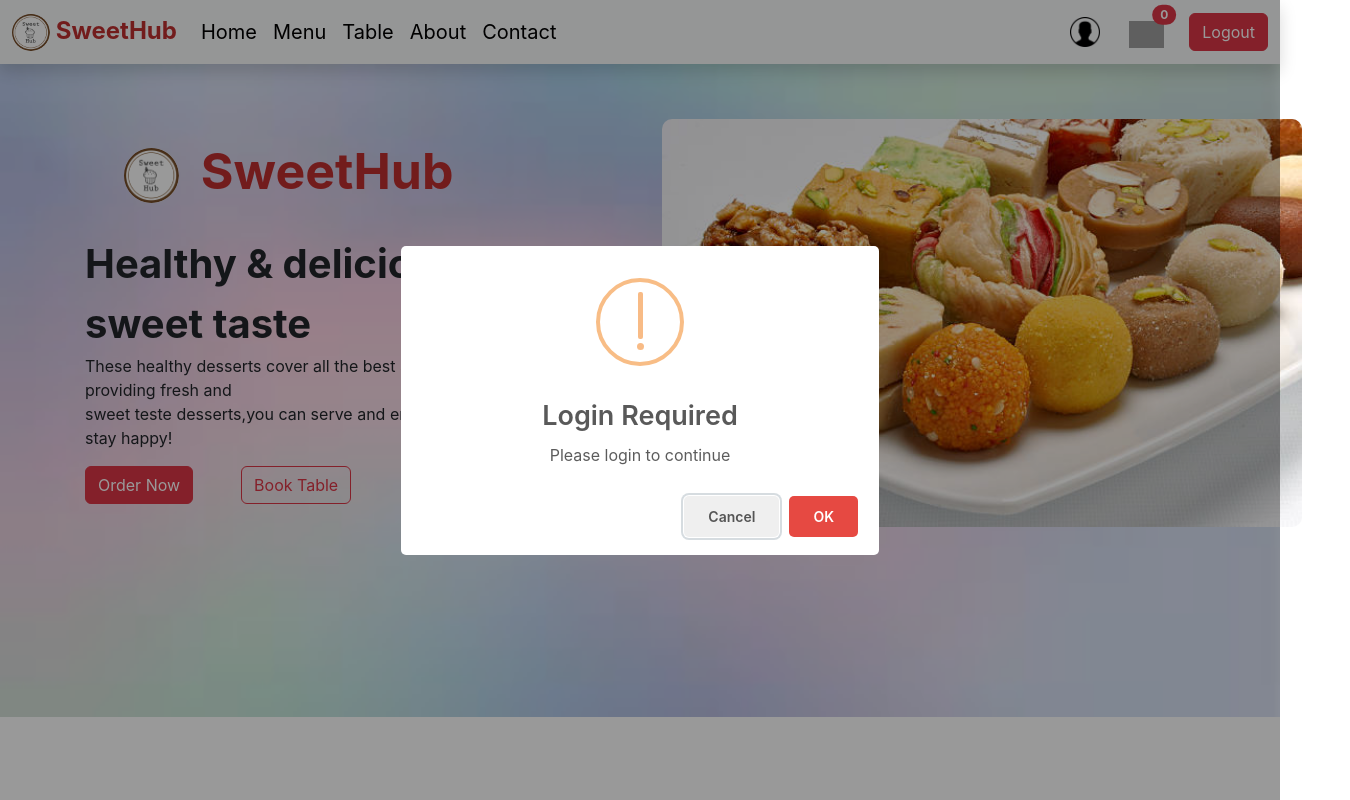
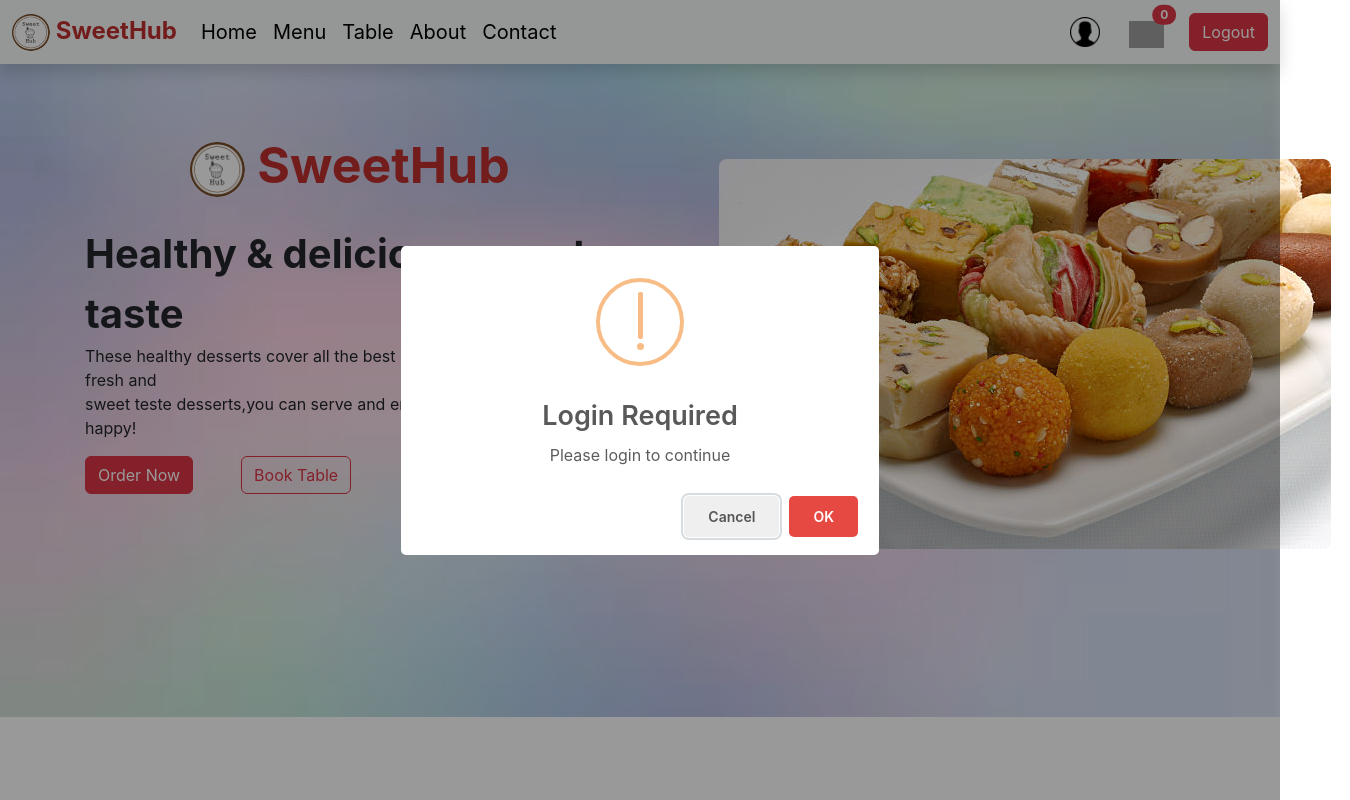
Before and after one commit to sakshi-rah/in-and-gain, a React (Create React App) app in the folder client/: page / in a window 1280 px wide. Shown: the whole page, 1350 px wide, since content can reach past the window. Built offline with nearby package versions, Linux system fonts and the light colour scheme; grey boxes are pictures that could not be loaded.

Commit message:
ref: modified landing page

```diff
--- a/client/src/views/Home/Home.css
+++ b/client/src/views/Home/Home.css
@@ -1,38 +1,50 @@
-*{
+* {
     margin: 0%;
     padding: 0%;
     box-sizing: border-box;
 }
+.left-container{
+    width: 700px;
 
-.mithaiimg{
+}
+
+
+.right-container{
     width: 650px;
-    margin: 5px;
-    margin-top: 50px;
-    padding: 5px;
-    border-radius: 15px;
+    display: flex;
+    align-items: center;
 }
-.home-shLogo{
+
+.mithaiimg {
+    border-radius: 8px;
+    margin: 0 auto 0 auto;
+}
+
+.home-shLogo {
     width: 55px;
     border-radius: 50%;
-    margin: 10px;
+    margin: 0%;
+    padding: 0;
 }
 
-.sweethub-container{
+.sweethub-container {
+    margin-left: auto;
+    margin-right: auto;
     width: 400px;
     display: block;
     color: rgb(190, 47, 47);
-    margin-left: auto;
-    margin-right: auto;
-    margin-top: 70px;
+    text-align: center;
     font-size: 50px;
     font-weight: bold;
 
 }
-.home-page-para{
+
+.home-page-para {
     font-size: 40px;
     font-weight: bold;
 }
-.home-page-container{
+
+.home-page-container {
     margin: 80px;
     margin-top: 0%;
     padding: 5px;
--- a/client/src/views/Home/Home.js
+++ b/client/src/views/Home/Home.js
@@ -20,8 +20,11 @@ function Home() {
     <div >
       <Navbar user={currentUser?.name} />
 
-      <div className='row'>
-        <div className='col-md-6 '>
+      <div className='row mt-3'>
+
+        <div className='mt-5 d-flex '>
+
+          <div className='col-md-6 col-sm-12 col-12 left-container'>
 
             <div className='sweethub-container'>
               <p><img src={shLogo} className='home-shLogo ' /> SweetHub</p>
@@ -42,10 +45,10 @@ function Home() {
 
           </div>
 
-        <div className='col-md-6 '>
+          <div className='col-md-6 col-sm-12 col-12 right-container'>
             <img src={mithaiImg} className="mithaiimg" />
           </div>
-
+        </div>
       </div>
 
     </div>
```
Lines whose indentation alone changed are shown as unchanged.
